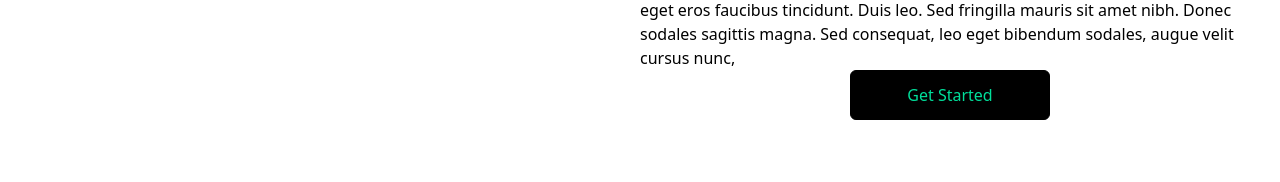
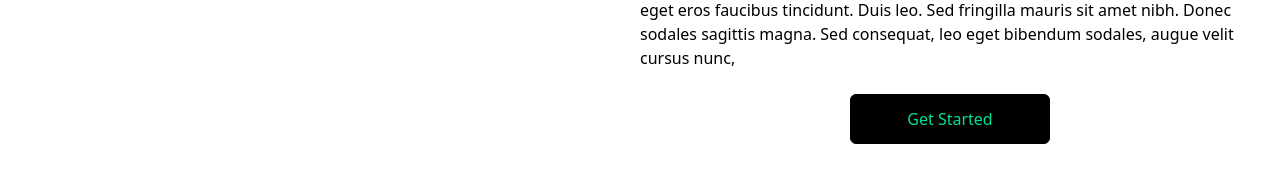
Before and after one commit to katie-franklin23/react-recipes, a React (Create React App) app: page / in a window 1280 px wide. Shown: the part 1115-1297 px from the top of the page. Built offline with nearby package versions, Linux system fonts and the light colour scheme.

Commit message:
fix margin for button

```diff
--- a/src/components/Delivery.js
+++ b/src/components/Delivery.js
@@ -39,7 +39,7 @@ const Delivery = () => {
             fringilla mauris sit amet nibh. Donec sodales sagittis magna. Sed
             consequat, leo eget bibendum sodales, augue velit cursus nunc,
           </p>
-          <button className="bg-black text-[#00df9a] w-[200px] rounded-md font-medium my6 mx-auto md:mx-o py-3">
+          <button className="bg-black text-[#00df9a] w-[200px] rounded-md font-medium my-6 mx-auto md:mx-o py-3">
             Get Started
           </button>
         </div>
```
